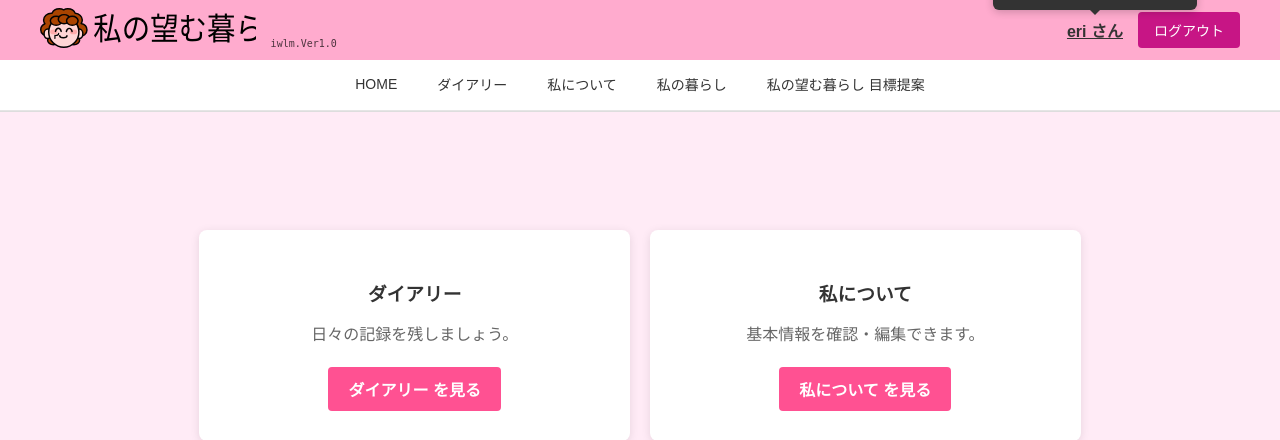
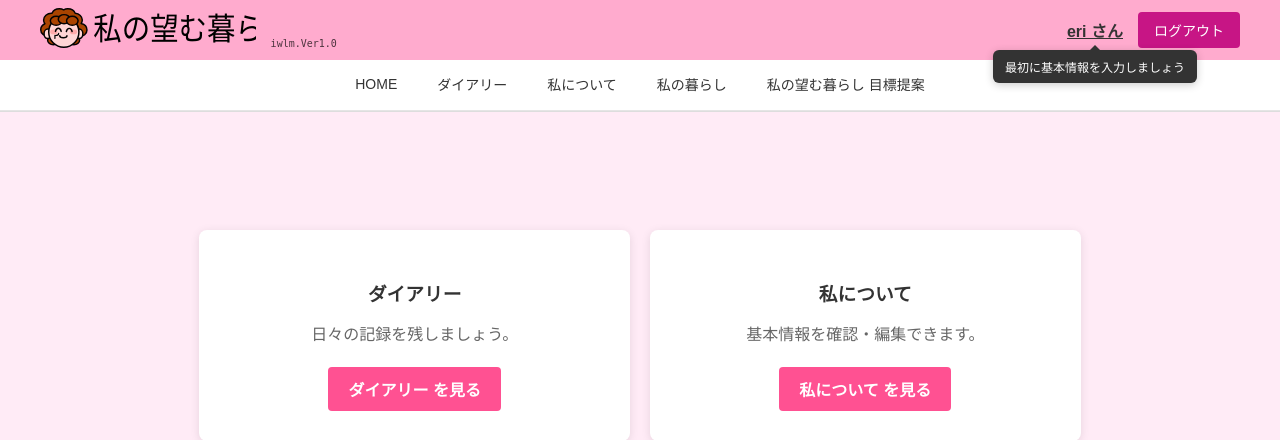
Before and after one commit to mogumoguippai-ekth/ver1, a Flask app: page /dashboard in a window 1280 px wide. Shown: the top 440 px of the page. Run offline with Flask 3, Linux system fonts and the light colour scheme; a user stored in the database is signed in.

Commit message:
ツールチップの表示位置修正

```diff
--- a/static/style.css
+++ b/static/style.css
@@ -2643,10 +2643,10 @@ img {
 
 .tooltip {
     position: absolute;
-    bottom: 100%;
+    top: 100%;
     left: 50%;
     transform: translateX(-50%);
-    margin-bottom: 8px;
+    margin-top: 8px;
     z-index: 1000;
 }
 
@@ -2664,11 +2664,11 @@ img {
 .tooltip-content::after {
     content: '';
     position: absolute;
-    top: 100%;
+    bottom: 100%;
     left: 50%;
     transform: translateX(-50%);
     border: 5px solid transparent;
-    border-top-color: #333;
+    border-bottom-color: #333;
 }
 
 /* アニメーション */
@@ -2679,7 +2679,7 @@ img {
 @keyframes fadeInTooltip {
     from {
         opacity: 0;
-        transform: translateX(-50%) translateY(-5px);
+        transform: translateX(-50%) translateY(5px);
     }
 
     to {
--- a/templates/base.html
+++ b/templates/base.html
@@ -31,7 +31,7 @@
                         <a href="{{ url_for('user') }}" class="user-link">
                             <span class="nickname">{% block nickname %}ゲスト{% endblock %} さん</span>
                         </a>
-                        {% if session.get('show_basic_info_tooltip') %}
+                        {% if session.get('show_basic_info_tooltip') and session.get('user_type') != 'family' %}
                         <div class="tooltip">
                             <div class="tooltip-content">
                                 最初に基本情報を入力しましょう
```
Also changed, not shown: db.sqlite.
